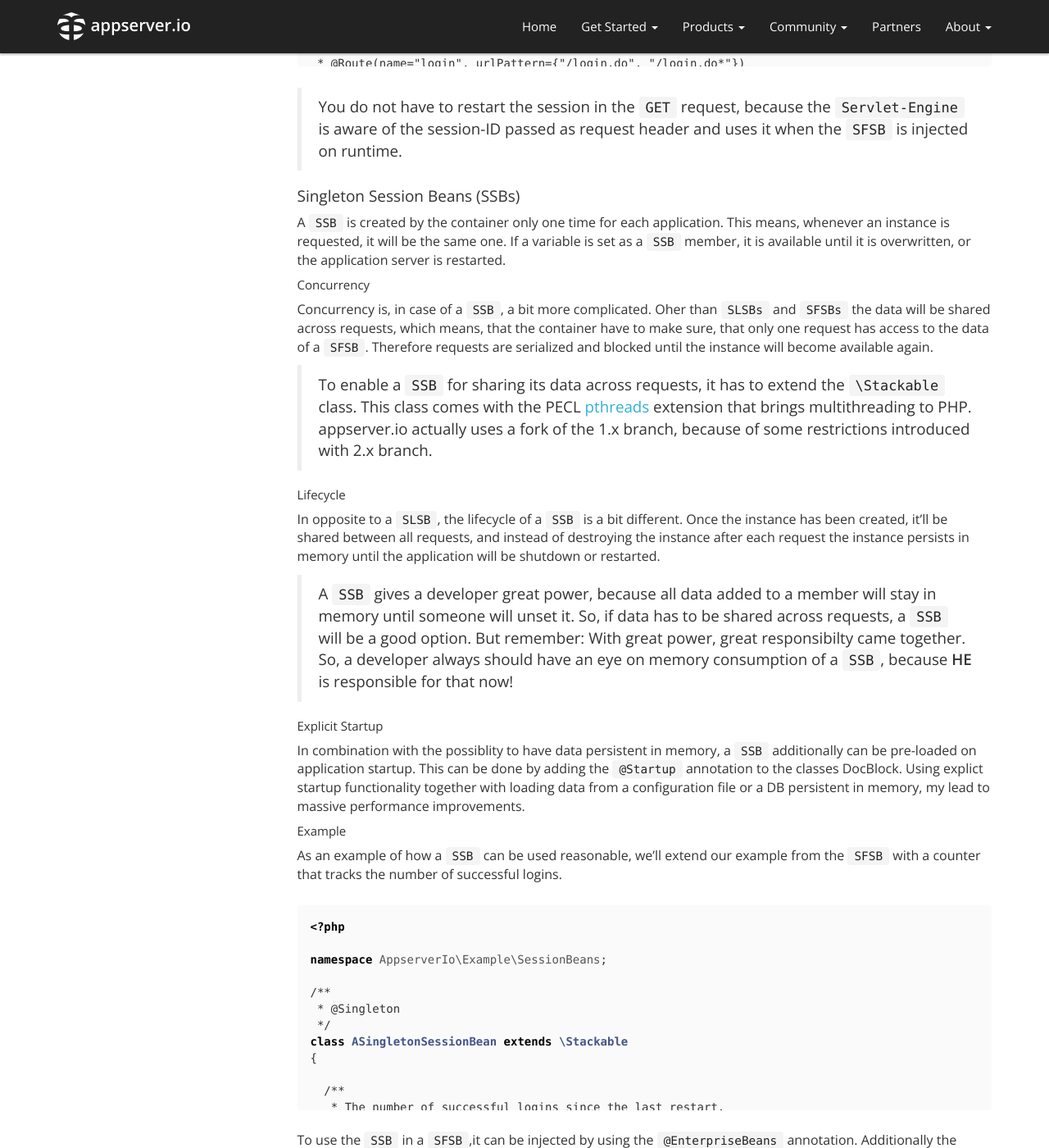
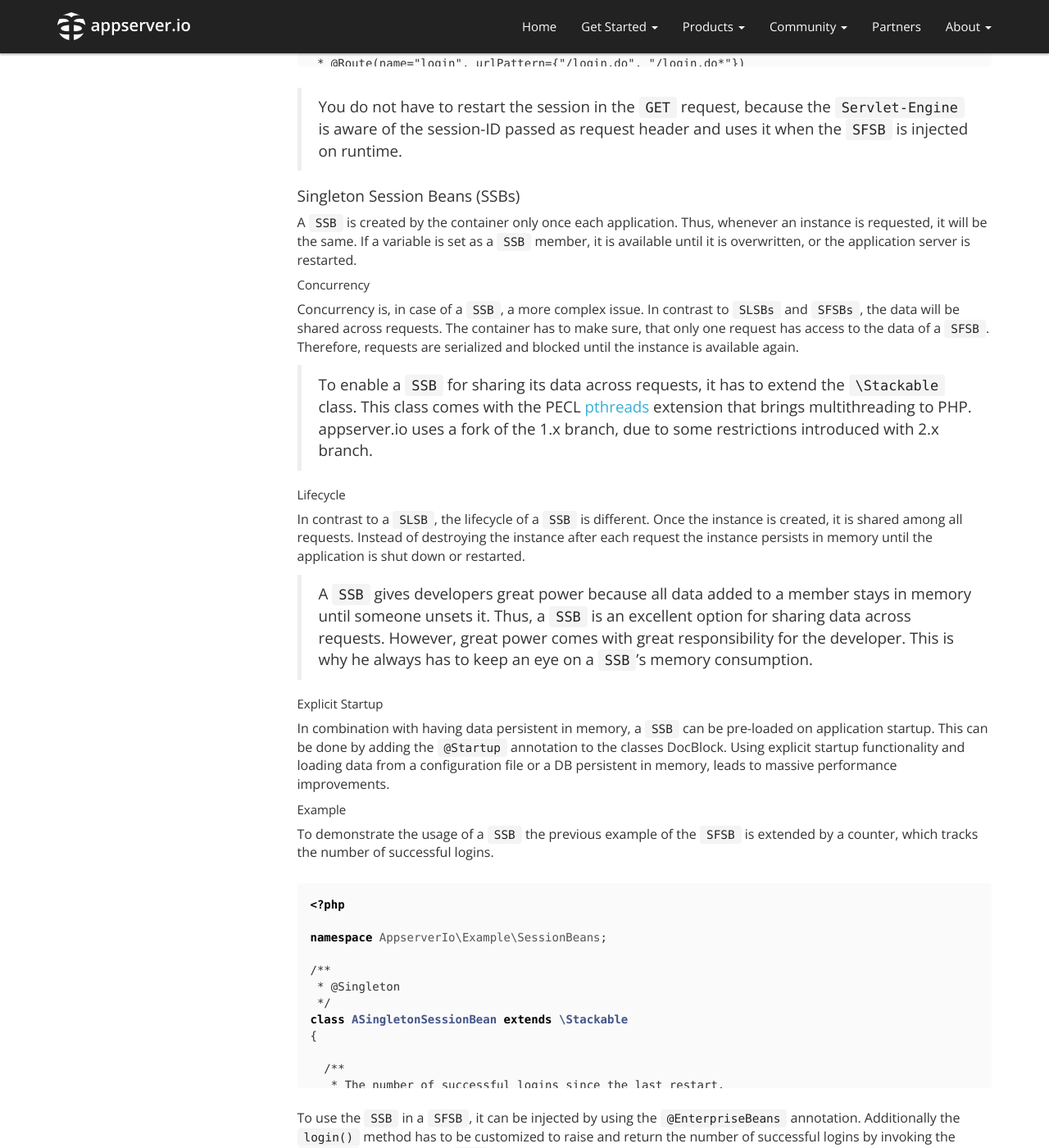
Before and after one commit to appserver-io/appserver, a Jekyll site: the page built from _docs/persistence-container.md, in a window 1280 px wide and 1400 px high, scrolled down 3697 px. Shown: the whole window at 82% size. Built offline with Jekyll 4.4.1, drawn with Linux system fonts in a browser that asks for light colours; nearby versions of some CDN libraries; library files that are not in the unit come from our copies; Markdown is read by kramdown in place of the engine named in the settings; some of the changed text lies outside the part shown.

Commit message:
Update persistence-container.md
Changes until line 554.

````diff
--- a/_docs/persistence-container.md
+++ b/_docs/persistence-container.md
@@ -327,27 +327,27 @@ class LoginServlet extends HttpServlet
 
 #### Singleton Session Beans (SSBs)
 
-A `SSB` is created by the container only one time for each application. This means, whenever an instance is requested, it will be the same one. If a variable is set as a `SSB` member, it is available until it is overwritten, or the application server is restarted.
+A `SSB` is created by the container only once each application. Thus, whenever an instance is requested, it will be the same. If a variable is set as a `SSB` member, it is available until it is overwritten, or the application server is restarted.
 
 ##### Concurrency
 
-Concurrency is, in case of a `SSB`, a bit more complicated. Oher than `SLSBs` and `SFSBs` the data will be shared across requests, which means, that the container have to make sure, that only one request has access to the data of a `SFSB`. Therefore requests are serialized and blocked until the instance will become available again.
+Concurrency is, in case of a `SSB`, a more complex issue. In contrast to `SLSBs` and `SFSBs`, the data will be shared across requests. The container has to make sure, that only one request has access to the data of a `SFSB`. Therefore, requests are serialized and blocked until the instance is available again.
 
-> To enable a `SSB` for sharing its data across requests, it has to extend the `\Stackable` class. This class comes with the PECL [pthreads](https://github.com/appserver-io-php/pthreads.git) extension that brings multithreading to PHP. appserver.io actually uses a fork of the 1.x branch, because of some restrictions introduced with 2.x branch.
+> To enable a `SSB` for sharing its data across requests, it has to extend the `\Stackable` class. This class comes with the PECL [pthreads](https://github.com/appserver-io-php/pthreads.git) extension that brings multithreading to PHP. appserver.io uses a fork of the 1.x branch, due to some restrictions introduced with 2.x branch.
 
 ##### Lifecycle
 
-In opposite to a `SLSB`, the lifecycle of a `SSB` is a bit different. Once the instance has been created, it'll be shared between all requests, and instead of destroying the instance after each request the instance persists in memory until the application will be shutdown or restarted.
+In contrast to a `SLSB`, the lifecycle of a `SSB` is different. Once the instance is created, it is shared among all requests. Instead of destroying the instance after each request the instance persists in memory until the application is shut down or restarted.
 
-> A `SSB` gives a developer great power, because all data added to a member will stay in memory until someone will unset it. So, if data has to be shared across requests, a `SSB` will be a good option. But remember: With great power, great responsibilty came together. So, a developer always should have an eye on memory consumption of a `SSB`, because **HE** is responsible for that now!
+> A `SSB` gives developers great power because all data added to a member stays in memory until someone unsets it. Thus, a `SSB` is an excellent option for sharing data across requests. However, great power comes with great responsibility for the developer. This is why he always has to  keep an eye on a `SSB`'s memory consumption.
 
 ##### Explicit Startup
 
-In combination with the possiblity to have data persistent in memory, a `SSB` additionally can be pre-loaded on application startup. This can be done by adding the `@Startup` annotation to the classes DocBlock. Using explict startup functionality together with loading data from a configuration file or a DB persistent in memory, my lead to massive performance improvements.
+In combination with having data persistent in memory, a `SSB` can be pre-loaded on application startup. This can be done by adding the `@Startup` annotation to the classes DocBlock. Using explicit startup functionality and loading data from a configuration file or a DB persistent in memory, leads to massive performance improvements.
 
 ##### Example
 
-As an example of how a `SSB` can be used reasonable, we'll extend our example from the `SFSB` with a counter that tracks the number of successful logins.
+To demonstrate the usage of a `SSB` the previous example of the `SFSB` is extended by a counter, which tracks the number of successful logins.
 
 ```php
 <?php
@@ -379,7 +379,7 @@ class ASingletonSessionBean extends \Stackable
 }
 ```
 
-To use the `SSB` in a `SFSB`,it can be injected by using the `@EnterpriseBeans` annotation. Additionally the `login()` method has to be customized to raise and return the number of successful logins by invoking the `raise()` method of the `SSB`.
+To use the `SSB` in a `SFSB`, it can be injected by using the `@EnterpriseBeans` annotation. Additionally the `login()` method has to be customized to raise and return the number of successful logins by invoking the `raise()` method of the `SSB`.
 
 ```php
 <?php
@@ -430,7 +430,7 @@ class AStatefulSessionBean
   }
 
   /**
-   * Checks if a user has been logged into the system, if not an exception
+   * Checks if a user has been logged into the system, if not, an exception
    * will be thrown.
    *
    * @return void
@@ -476,7 +476,7 @@ class LoginServlet extends HttpServlet
    * Handles a HTTP POST request.
    *
    * This is a very simple example that shows how to start a new session to
-   * login the a user with credentials found as request parameters.
+   * login the user with credentials found as request parameters.
    *
    * @param \AppserverIo\Psr\Servlet\Http\HttpServletRequestInterface
    *   $servletRequest The request instance
@@ -545,11 +545,11 @@ class LoginServlet extends HttpServlet
 
 ### Message Beans (MDBs)
 
-Other than session beans, `MDBs` are **NOT** invoked by a proxy, but as receiver of the messages sent to a `Message Broker`. The `Message Broker` adds them to a queue until a worker, that'll be separate thread, collects and processes it.
+Other than session beans, `MDBs` are **NOT** invoked by a proxy, but are sent to a `Message Broker` as receiver of the messages. The `Message Broker` adds them to a queue until they are collected and proccessed in a separate thread.
 
-> Using `MDBs` enables you to execute long running processes `asynchronously`, because you don't have to wait for an answer after sending a message to the `Message Broker`. In opposite to session beans, `MDBs` have to implement the `AppserverIo\Psr\Pms\MessageListenerInterface` interface. Like session beans, `MDBs` **MUST** provide a non-argument constructor, optionally no constructor.
+> Using `MDBs` enables you to execute long running processes `asynchronously`, because waiting for an answer after having set a message to the `Message Broker` is no longer neccessary. Unlike session beans, `MDBs` have to implement the `AppserverIo\Psr\Pms\MessageListenerInterface` interface. Like session beans, `MDBs` **MUST** provide a non-argument constructor, optionally no constructor.
 
-As `MDBs` are mostly used in context of a [Message-Queue](<{{ "/get-started/documentation/message-queue.html" | prepend: site.baseurl }}>), this blog post will not describe functionality in deep. Instead we'll write a separate blog post that is all about `MDBs` and context of a `Message-Queue`.
+As `MDBs` are mostly used in context of a [Message-Queue](<{{ "/get-started/documentation/message-queue.html" | prepend: site.baseurl }}>), this section does not describe the functionality in deep.
 
 ### Lifecycle Callbacks
 
````
Also changed, not shown: other parts of _docs/persistence-container.md (+1 -1 lines).
